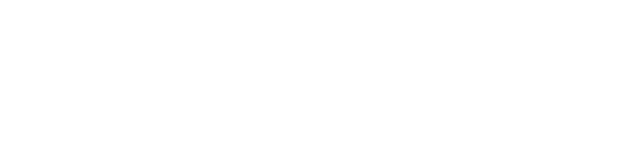
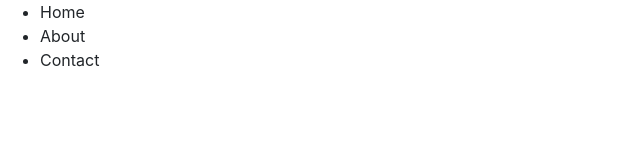
Before and after one commit to jeremyawarren15/SlinkyStore, a plain HTML site: page index.html in a window 1280 px wide. Shown: the whole page, without its empty margins (0-640 px from the left). Drawn offline with nearby package versions, Linux system fonts and the light colour scheme.

Commit message:
created basic structure of website

```diff
--- a/index.html
+++ b/index.html
@@ -3,8 +3,17 @@
 	<head>
 		<title>Store App</title>
 		<link rel="stylesheet" type="text/css" href="./main.css">
+		<link rel="stylesheet" href="https://maxcdn.bootstrapcdn.com/bootstrap/4.0.0-beta.2/css/bootstrap.min.css" integrity="sha384-PsH8R72JQ3SOdhVi3uxftmaW6Vc51MKb0q5P2rRUpPvrszuE4W1povHYgTpBfshb" crossorigin="anonymous">
 	</head>
 	<body>
-
+		<header>
+			<nav>
+				<ul>
+					<li>Home</li>
+					<li>About</li>
+					<li>Contact</li>
+				</ul>
+			</nav>
+		</header>
 	</body>
 </html>
```
